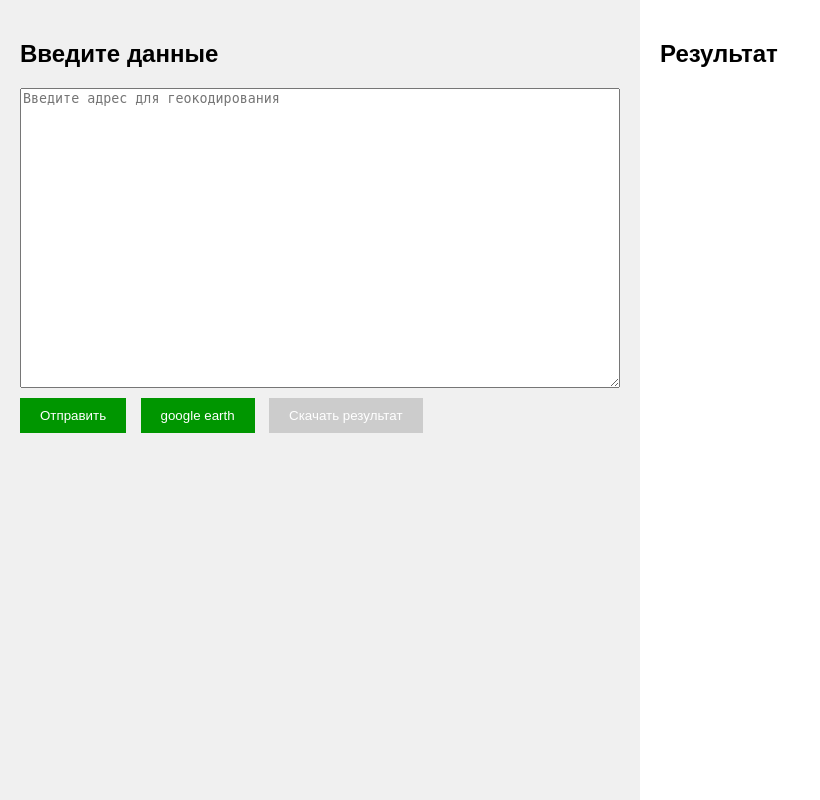
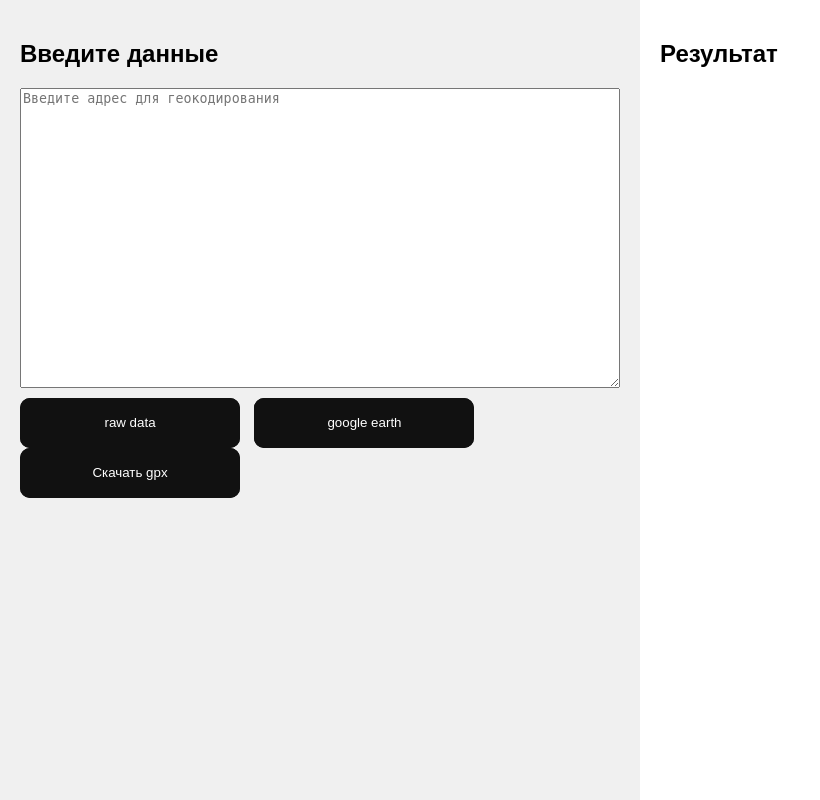
Before and after one commit to thevery-nvg/geocode_api, a FastAPI app: page / in a window 1280 px wide. Shown: the whole page, without its empty margins (0-820 px from the left). Run offline with FastAPI, Linux system fonts and the light colour scheme.

Commit message:
button styles added

```diff
--- a/static/css/style.css
+++ b/static/css/style.css
@@ -4,6 +4,7 @@ body {
     padding: 0;
     display: flex;
     height: 100vh;
+
 }
 
 .container {
@@ -37,7 +38,7 @@ body {
 button {
     padding: 10px 20px;
     margin-right: 10px;
-            background-color: #4CAF50;
+    background-color: rgb(0, 150, 0);
     color: white;
     border: none;
     cursor: default;
@@ -50,3 +51,65 @@ body {
     white-space: pre-wrap;
     word-wrap: break-word;
 }
+
+
+
+.glow-on-hover {
+    width: 220px;
+    height: 50px;
+    border: none;
+    outline: none;
+    color: #fff;
+    background: #111;
+    cursor: pointer;
+    position: relative;
+    z-index: 0;
+    border-radius: 10px;
+}
+
+.glow-on-hover:before {
+    content: '';
+    background: linear-gradient(45deg, #ff0000, #ff7300, #fffb00, #48ff00, #00ffd5, #002bff, #7a00ff, #ff00c8, #ff0000);
+    position: absolute;
+    top: -2px;
+    left:-2px;
+    background-size: 400%;
+    z-index: -1;
+    filter: blur(5px);
+    width: calc(100% + 4px);
+    height: calc(100% + 4px);
+    animation: glowing 20s linear infinite;
+    opacity: 0;
+    transition: opacity .3s ease-in-out;
+    border-radius: 10px;
+}
+
+.glow-on-hover:active {
+    color: #000
+}
+
+.glow-on-hover:active:after {
+    background: transparent;
+}
+
+.glow-on-hover:hover:before {
+    opacity: 1;
+}
+
+.glow-on-hover:after {
+    z-index: -1;
+    content: '';
+    position: absolute;
+    width: 100%;
+    height: 100%;
+    background: #111;
+    left: 0;
+    top: 0;
+    border-radius: 10px;
+}
+
+@keyframes glowing {
+    0% { background-position: 0 0; }
+    50% { background-position: 400% 0; }
+    100% { background-position: 0 0; }
+}
--- a/static/js/main.js
+++ b/static/js/main.js
@@ -2,7 +2,7 @@
     const input = document.getElementById('input').value;
     const hiddenField = document.getElementById('hiddenField');
     const coordinatesList = document.getElementById('coordinatesList');
-    const button = document.getElementById('downloadButton');
+
     try {
         const response = await fetch('/api/geocode_list', {
             method: 'POST',
@@ -37,7 +37,6 @@
 
         const data = await response.json();
         hiddenField.value = JSON.stringify(data, null, 2);
-        button.style.backgroundColor = 'rgb(0, 150, 0)';
         console.log(hiddenField.value);
     } catch (error) {
          hiddenField.textContent = 'Произошла ошибка: ' + error.message;
@@ -102,7 +101,10 @@ function displayCoordinates(coordinates) {
 }
 
 function downloadData() {
+    const button = document.getElementById('downloadButton');
+
     const output = document.getElementById('hiddenField').value;
+
     if (!output) {
         alert('Нет данных для скачивания');
         return;
--- a/templates/index.html
+++ b/templates/index.html
@@ -4,60 +4,8 @@
     <meta charset="UTF-8">
     <meta name="viewport" content="width=device-width, initial-scale=1.0">
     <title>Геокодирование - FastAPI Фронтенд</title>
-    <style>
-        body {
-            font-family: Arial, sans-serif;
-            margin: 0;
-            padding: 0;
-            display: flex;
-            height: 100vh;
-        }
+    <link rel="stylesheet" href="static/css/style.css">
 
-        .container {
-            display: flex;
-            width: 100%;
-        }
-
-        .input-section,
-        .output-section {
-            flex: 1;
-            padding: 20px;
-            box-sizing: border-box;
-        }
-
-        .input-section {
-            background-color: #f0f0f0;
-        }
-
-        .output-section {
-            flex: 1;
-            padding: 20px;
-            box-sizing: border-box;
-        }
-
-        textarea {
-            width: 100%;
-            height: 300px;
-            margin-bottom: 10px;
-        }
-
-        button {
-            padding: 10px 20px;
-            margin-right: 10px;
-            background-color: rgb(0, 150, 0);
-            color: white;
-            border: none;
-            cursor: default;
-        }
-
-        button:hover {
-            background-color: #182097;
-        }
-        #output {
-            white-space: pre-wrap;
-            word-wrap: break-word;
-        }
-    </style>
 </head>
 
 <body>
@@ -65,10 +13,10 @@
     <div class="input-section">
         <h2>Введите данные</h2>
         <textarea id="input" placeholder="Введите адрес для геокодирования"></textarea>
-        <button onclick="sendData()">Отправить</button>
-        <button onclick="sendData_google()">google earth</button>
-        <button id="downloadButton" style="background-color: #ccc;" onclick="downloadData()">Скачать
-            результат</button>
+        <button onclick="sendData()" class="glow-on-hover">raw data</button>
+        <button onclick="sendData_google()" class="glow-on-hover" >google earth</button>
+        <button id="downloadButton" class="glow-on-hover" onclick="downloadData()"
+                >Скачать gpx</button>
         <input type="hidden" id="hiddenField" name="hiddenData">
     </div>
     <div class="output-section">
```
Lines whose indentation alone changed are shown as unchanged.
